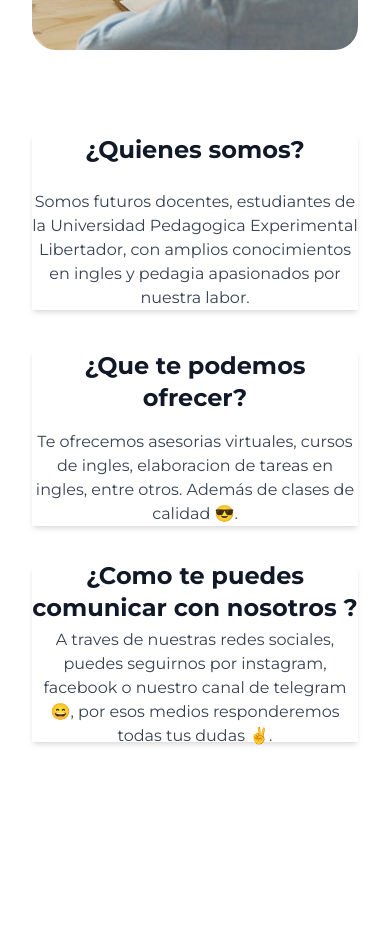
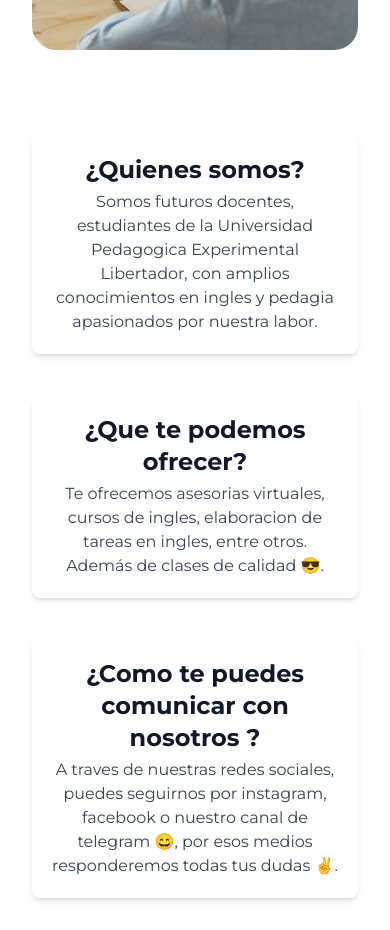
Before and after one commit to Csc32/English_Page, a React (Vite) app: page / in a window 390 px wide. Shown: the part 2420-3350 px from the top of the page. Before the commit the page ends 3194 px from the top, so only its background shows below. Built offline with nearby package versions, Linux system fonts and the light colour scheme.

Commit message:
style: update style to fix responsive

```diff
--- a/src/components/AboutElement.jsx
+++ b/src/components/AboutElement.jsx
@@ -1,6 +1,6 @@
 export default function AboutElement({ title, description }) {
   return (
-    <article className="w-full flex flex-col justify-center items-center text-gray-900 h-44 bg-transparent shadow-md gap-1">
+    <article className="w-full flex flex-col justify-center items-center text-gray-900 h-44 bg-transparent shadow-md gap-1 rounded-lg flex-1 p-5">
       <h3 className="text-2xl flex-1 font-bold">{title}</h3>
       <p className="text-md text-gray-700 flex-1">{description}</p>
     </article>
```
